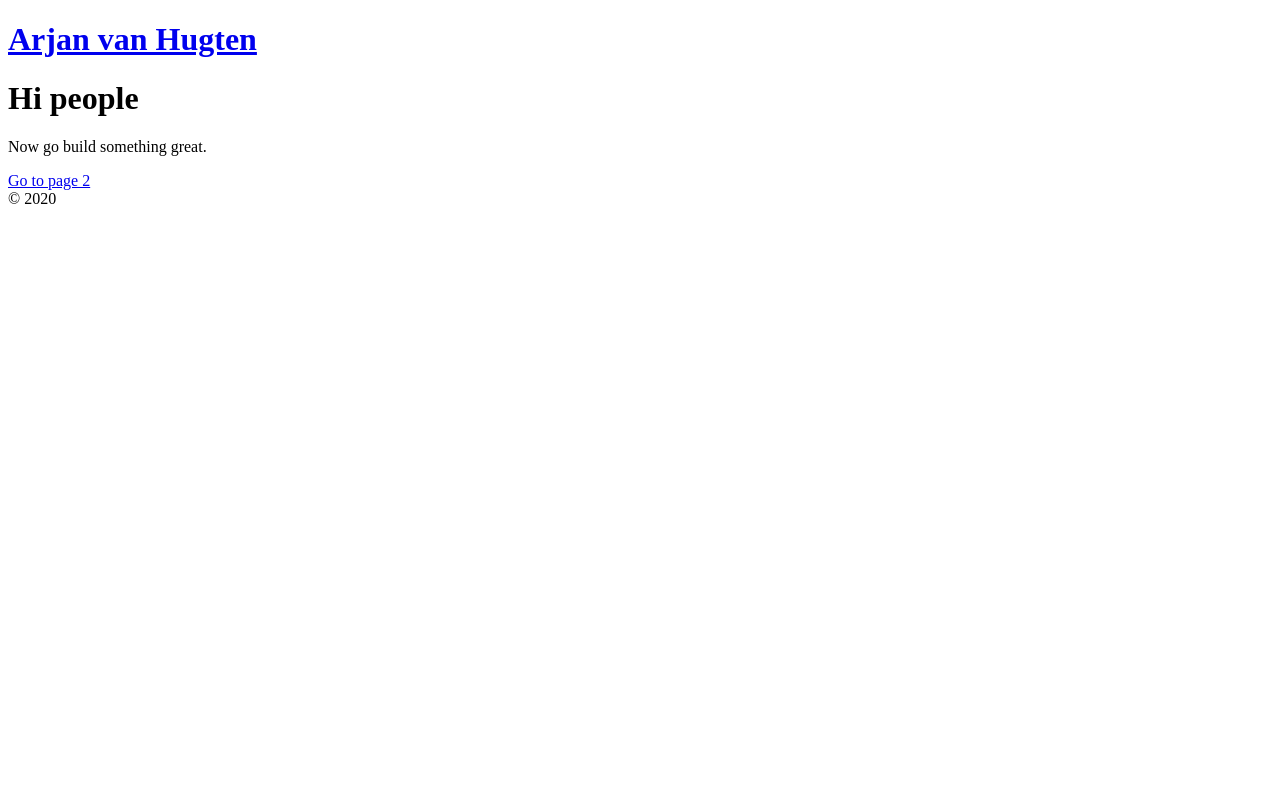
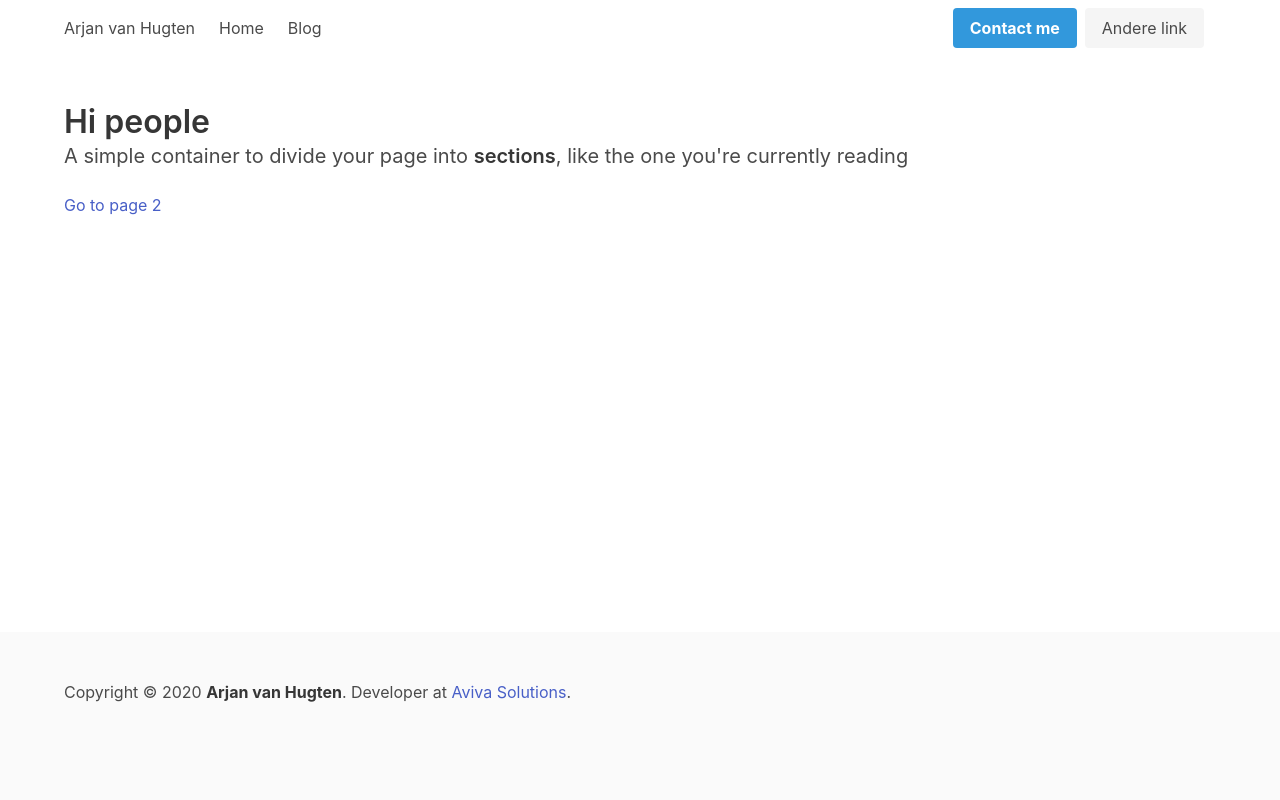
Before and after one commit to ArjanvHugten/ArjanvanHugten.nl, a Gatsby site: page / in a window 1280 px wide. Built offline with nearby package versions, Linux system fonts and the light colour scheme; Gatsby itself is replaced by a stand-in of ours.

Commit message:
Added Bulma css framework, modified footer and changed header

```diff
--- a/gatsby-config.js
+++ b/gatsby-config.js
@@ -6,6 +6,7 @@ module.exports = {
   },
   plugins: [
     `gatsby-plugin-react-helmet`,
+    `gatsby-plugin-sass`,
     {
       resolve: `gatsby-source-filesystem`,
       options: {
--- a/package.json
+++ b/package.json
@@ -5,14 +5,17 @@
   "version": "0.1.0",
   "author": "Arjan van Hugten",
   "dependencies": {
+    "bulma": "^0.8.0",
     "gatsby": "^2.19.7",
     "gatsby-image": "^2.2.39",
     "gatsby-plugin-manifest": "^2.2.39",
     "gatsby-plugin-offline": "^3.0.32",
     "gatsby-plugin-react-helmet": "^3.1.21",
+    "gatsby-plugin-sass": "^2.1.30",
     "gatsby-plugin-sharp": "^2.4.3",
     "gatsby-source-filesystem": "^2.1.46",
     "gatsby-transformer-sharp": "^2.3.13",
+    "node-sass": "^4.13.1",
     "prop-types": "^15.7.2",
     "react": "^16.12.0",
     "react-dom": "^16.12.0",
--- /dev/null
+++ b/src/components/footer.js
@@ -0,0 +1,15 @@
+import React from "react"
+
+const Footer = () => (
+    <footer className="footer">
+        <div className="container content">
+            <p>
+                Copyright © {new Date().getFullYear()} <strong>Arjan van Hugten</strong>.
+                Developer at <a href="https://www.avivasolutions.nl/">Aviva Solutions</a>.
+            </p>
+        </div>
+    </footer>
+)
+
+
+export default Footer
--- a/src/components/header.js
+++ b/src/components/header.js
@@ -4,12 +4,34 @@ import React from "react"
 
 const Header = ({ siteTitle }) => (
   <header>
-    <div>
-      <h1>
-        <Link to="/">
-          {siteTitle}
-        </Link>
-      </h1>
+    <div className="container">
+      <nav className="navbar" role="navigation" aria-label="main navigation">
+        <div className="navbar-brand">
+          <Link to="/" className="navbar-item">{siteTitle}</Link>
+
+          <a role="button" className="navbar-burger burger" aria-label="menu" aria-expanded="false" data-target="navigationbar">
+            <span aria-hidden="true"></span>
+            <span aria-hidden="true"></span>
+            <span aria-hidden="true"></span>
+          </a>
+        </div>
+
+        <div id="navigationbar" className="navbar-menu">
+          <div className="navbar-start">
+            <Link to="/" className="navbar-item">Home</Link>
+            <Link to="/page-2/" className="navbar-item">Blog</Link>
+          </div>
+        </div>
+
+        <div className="navbar-end">
+          <div className="navbar-item">
+            <div className="buttons">
+              <Link to="/contact-me/" className="button is-primary"><strong>Contact me</strong></Link>
+              <Link to="/page-2/" className="button is-light">Andere link</Link>
+            </div>
+          </div>
+        </div>
+      </nav>
     </div>
   </header>
 )
--- a/src/components/layout.js
+++ b/src/components/layout.js
@@ -3,7 +3,8 @@ import PropTypes from "prop-types"
 import { useStaticQuery, graphql } from "gatsby"
 
 import Header from "./header"
-import "../styles/layout.css"
+import Footer from "./footer"
+import "../styles/main.scss"
 
 const Layout = ({ children }) => {
   const data = useStaticQuery(graphql`
@@ -19,12 +20,10 @@ const Layout = ({ children }) => {
   return (
     <>
       <Header siteTitle={data.site.siteMetadata.title} />
-      <div>
-        <main>{children}</main>
-        <footer>
-          © {new Date().getFullYear()}
-        </footer>
-      </div>
+      <section className="section">
+        {children}
+      </section>
+      <Footer />
     </>
   )
 }
--- a/src/components/seo.js
+++ b/src/components/seo.js
@@ -24,6 +24,9 @@ function SEO({ description, lang, meta, title }) {
     <Helmet
       htmlAttributes={{
         lang,
+      }}
+      bodyAttributes={{
+        class: 'default'
       }}
       title={title}
       titleTemplate={`%s | ${site.siteMetadata.title}`}
--- a/src/pages/404.js
+++ b/src/pages/404.js
@@ -6,8 +6,10 @@ import SEO from "../components/seo"
 const NotFoundPage = () => (
   <Layout>
     <SEO title="404: Not found" />
-    <h1>NOT FOUND</h1>
-    <p>You just hit a route that doesn&#39;t exist... the sadness.</p>
+    <div className="container">
+      <h1>NOT FOUND</h1>
+      <p>You just hit a route that doesn&#39;t exist... the sadness.</p>
+    </div>
   </Layout>
 )
 
--- a/src/pages/index.js
+++ b/src/pages/index.js
@@ -7,9 +7,13 @@ import SEO from "../components/seo"
 const IndexPage = () => (
   <Layout>
     <SEO title="Home" />
-    <h1>Hi people</h1>
-    <p>Now go build something great.</p>
-    <Link to="/page-2/">Go to page 2</Link>
+      <div className="container">
+        <h1 className="title">Hi people</h1>
+        <h2 className="subtitle">
+          A simple container to divide your page into <strong>sections</strong>, like the one you're currently reading
+        </h2>
+        <Link to="/page-2/">Go to page 2</Link>
+      </div>
   </Layout>
 )
 
--- /dev/null
+++ b/src/styles/main.scss
@@ -0,0 +1,20 @@
+@charset "utf-8";
+
+$primary: #3298dc;
+
+@import "~bulma/bulma.sass";
+
+body {
+    &.default {
+      display: flex;
+      min-height: 100vh;
+      flex-direction: column;
+    }
+}
+
+footer {
+    position: absolute;
+    width: 100%;
+    right: 0;
+    bottom: 0;
+}
```
Also changed, not shown: src/pages/page-2.js (+7 -3 lines), src/images/profile-picture.png (added), src/pages/contact-me.js (added), src/styles/layout.css (deleted), 2 other files.
